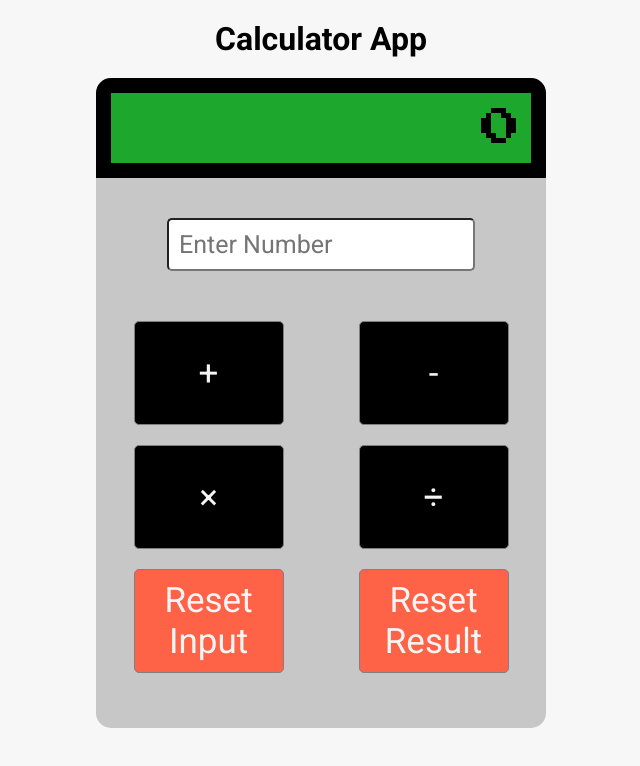
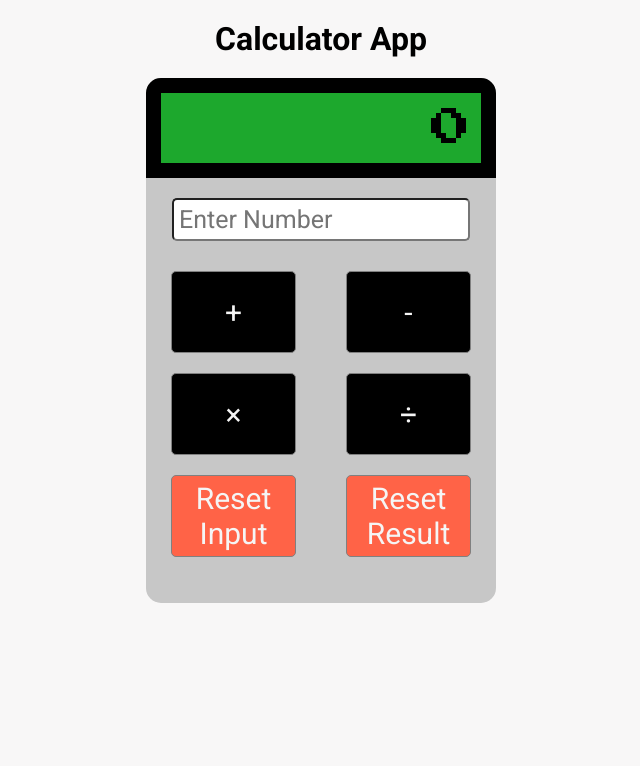
Before and after one commit to acktreptow/react-calculator, a React (Create React App) app: page / in a window 1280 px wide. Shown: the top 766 px of the page, without its empty margins (319-959 px from the left). Built offline with nearby package versions, Linux system fonts and the light colour scheme.

Commit message:
update calculator dimensions

```diff
--- a/src/App.css
+++ b/src/App.css
@@ -21,19 +21,19 @@ form {
 form {
   display: block;
   background-color: rgb(199, 199, 199);
-  width: 450px;
-  height: 650px;
+  width: 350px;
+  height: 525px;
   border-radius: 15px;
 }
 
 input,
 button {
-  padding: 10px;
+  padding: 5px;
   border-radius: 5px;
 }
 
 input {
-  margin: 40px auto;
+  margin: 20px auto;
   font-size: 25px;
 }
 
@@ -64,8 +64,8 @@ button {
   border: 1px solid gray;
   background: black;
   color: whitesmoke;
-  font-size: 35px;
-  width: 150px;
+  font-size: 30px;
+  width: 125px;
   margin: 10px auto;
 }
 
```
